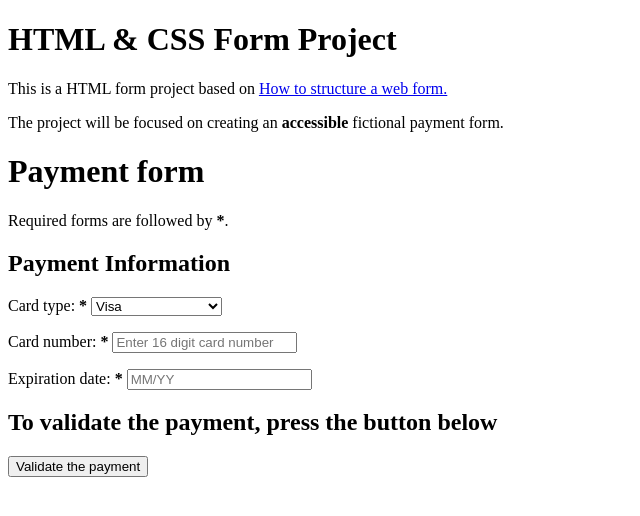
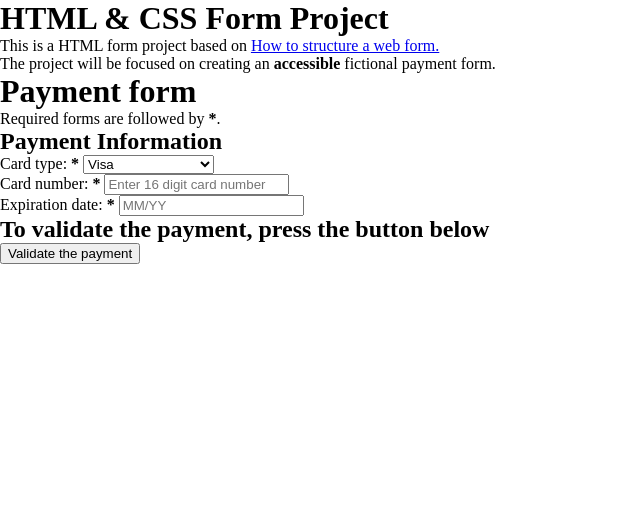
Before and after one commit to nogib001/HTML-and-CSS-Project-2, a plain HTML site: page index.html in a window 1280 px wide. Shown: the whole page, without its empty margins (0-640 px from the left). Drawn offline with Linux system fonts and the light colour scheme.

Commit message:
Started to work on the CSS

```diff
--- a/index.html
+++ b/index.html
@@ -1,6 +1,6 @@
 <!DOCTYPE html>
 <html lang="en">
-<!-- Keeping the HTML validated: https://validator.w3.org/#validate_by_input -->
+<!-- Validated HTML: https://validator.w3.org/#validate_by_input -->
     <head>
 
         <meta charset="UTF-8">
@@ -13,6 +13,8 @@
 
         <meta name="author"
         content="Noah Gibson">
+
+        <link rel="stylesheet" href="styles.css" >
 
         <title>
             HTML & CSS Form Project
--- /dev/null
+++ b/styles.css
@@ -0,0 +1,33 @@
+/* Validated CSS: https://jigsaw.w3.org/css-validator/#validate_by_input */
+
+/* CSS rules for this project:
+
+- Identation is done by TAB, not SPACE.
+- Properties and values are written in new lines.
+- Colors are defined by variables.
+- Setting sizes in "em"
+- Naming convention for classes are 'x'box, where 'x' is the type of box (f.e. contentbox)
+
+*/
+
+* {
+    box-sizing: border-box;
+    margin: 0;
+}
+
+/* || GENERAL STYLES */
+
+body {
+  /* … */
+}
+
+h1,
+h2,
+h3,
+h4 {
+  /* … */
+}
+
+ul {
+  /* … */
+}
```
